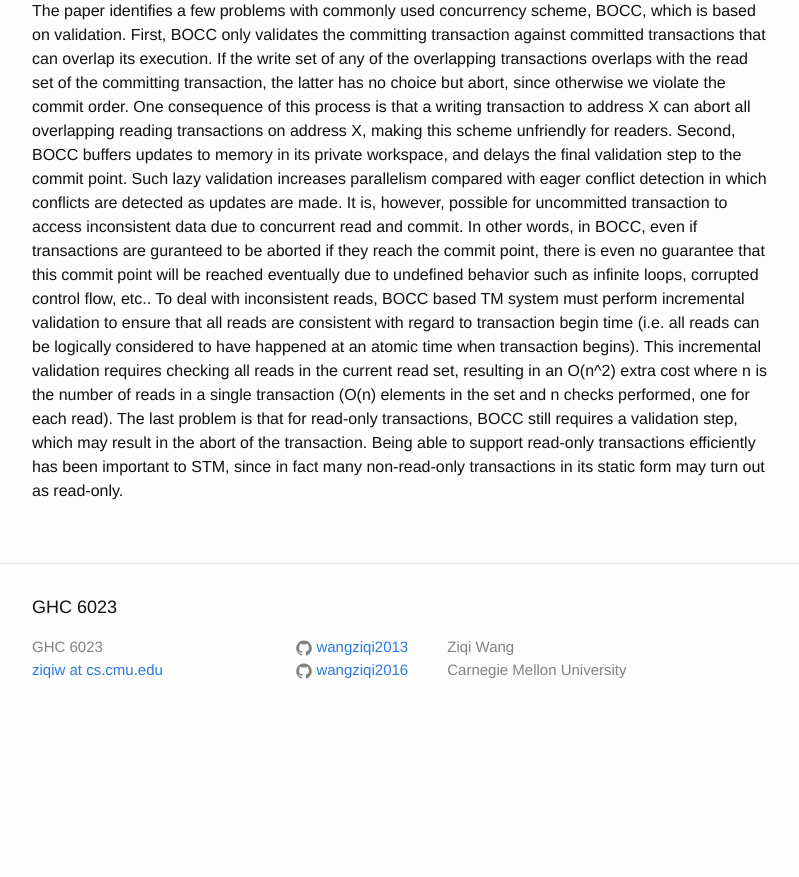
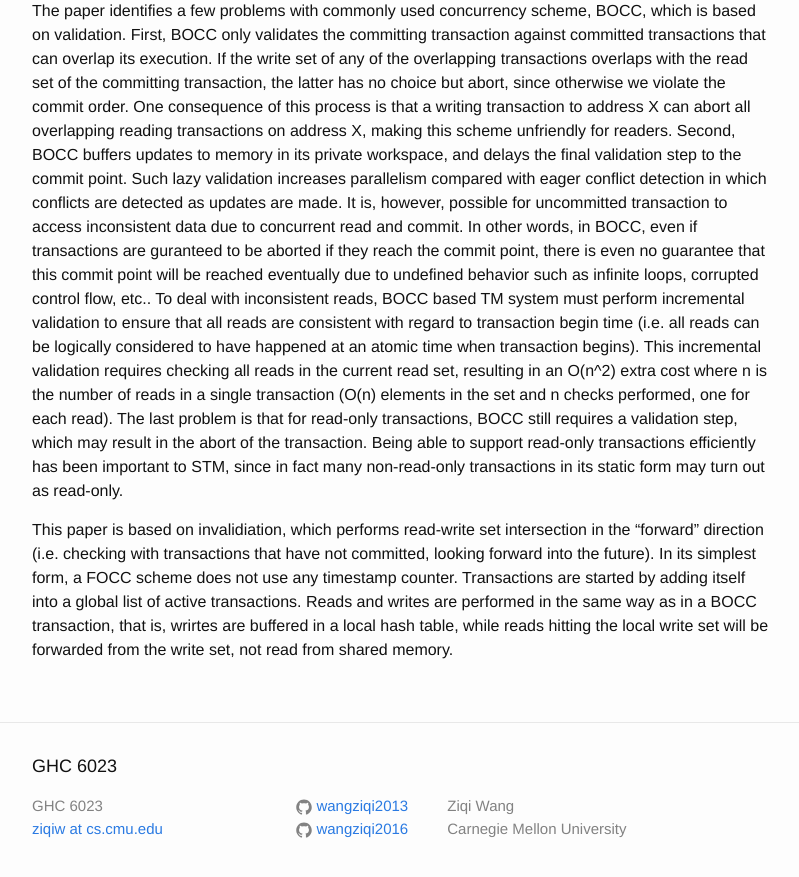
Before and after one commit to wangziqi2013/wangziqi2013.github.io, a Jekyll site: the page built from _posts/2019-11-03-invalstm.markdown, in a window 1280 px wide and 900 px high, scrolled down 661 px. Shown: the top 877 px of the window, without its empty margins (238-1037 px from the left). Built offline with Jekyll 4.4.1, drawn with Linux system fonts in a browser that asks for light colours; before the commit the page ends 1402 px from its top, so only the background shows below that.

Commit message:
Working on FOCC

```diff
--- a/_posts/2019-11-03-invalstm.markdown
+++ b/_posts/2019-11-03-invalstm.markdown
@@ -32,3 +32,9 @@ in the set and n checks performed, one for each read). The last problem is that
 requires a validation step, which may result in the abort of the transaction. Being able to support read-only transactions
 efficiently has been important to STM, since in fact many non-read-only transactions in its static form may turn out
 as read-only.
+
+This paper is based on invalidiation, which performs read-write set intersection in the "forward" direction (i.e. checking
+with transactions that have not committed, looking forward into the future). In its simplest form, a FOCC scheme does
+not use any timestamp counter. Transactions are started by adding itself into a global list of active transactions.
+Reads and writes are performed in the same way as in a BOCC transaction, that is, wrirtes are buffered in a local hash
+table, while reads hitting the local write set will be forwarded from the write set, not read from shared memory.
```
